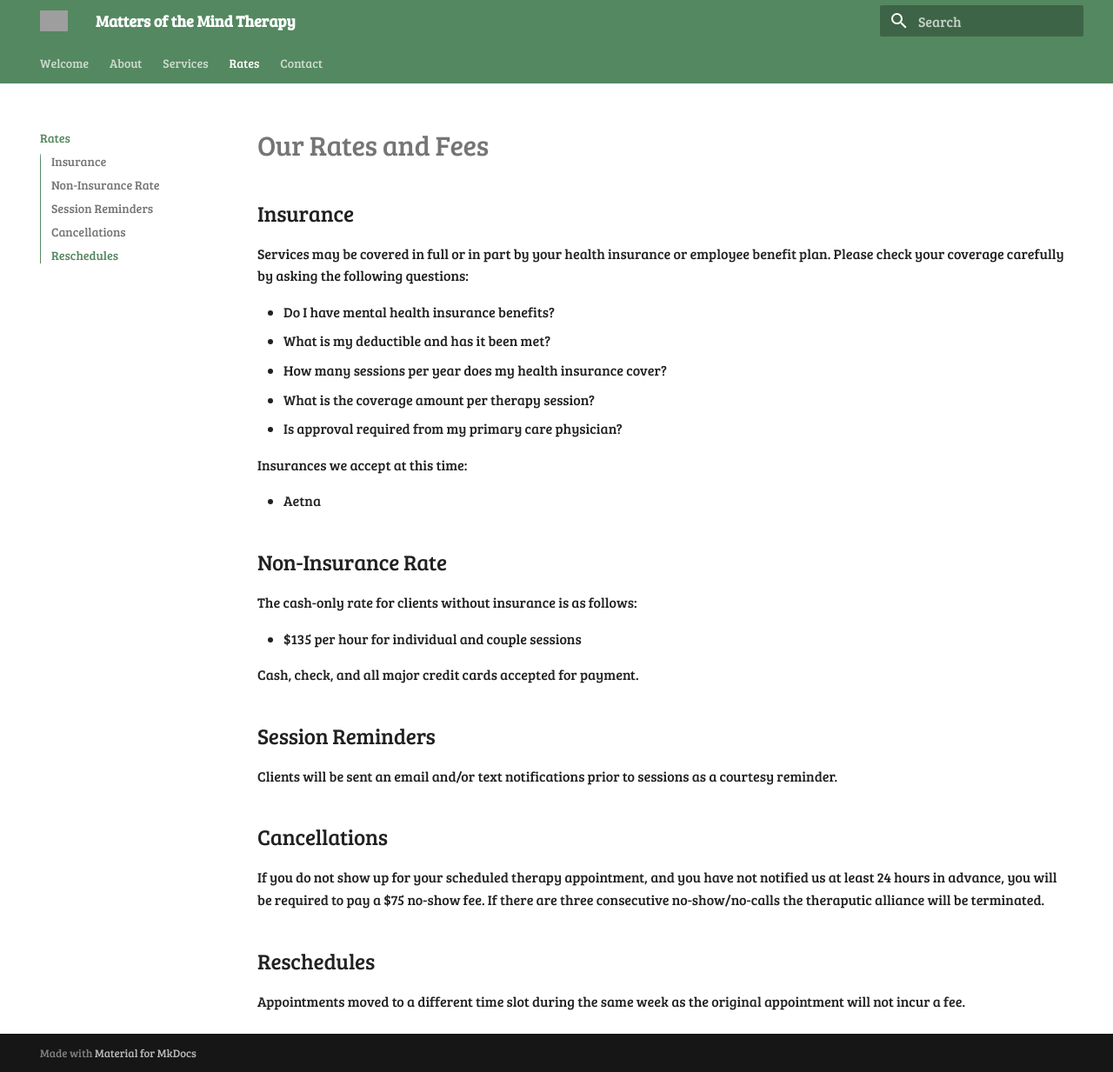
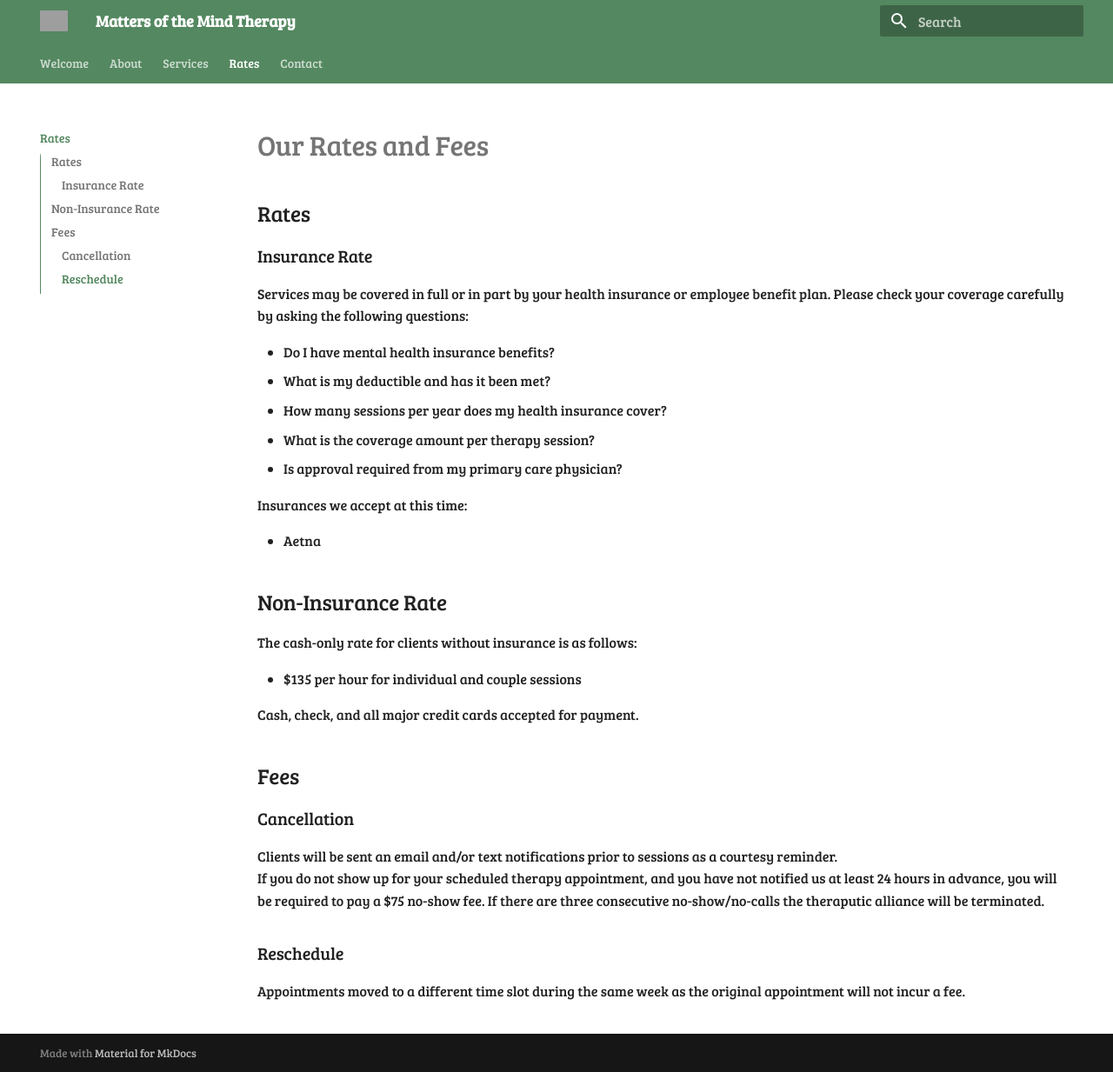
Before and after one commit to motm-therapy/website, an MkDocs documentation site: the page built from docs/rates.md, in a window 1280 px wide and 1233 px high. Shown: the whole window at 87% size. Built offline with MkDocs 1.6.1 and Material for MkDocs 9.7.7, drawn with Linux system fonts in a browser that asks for light colours; grey boxes are pictures that could not be loaded.

Commit message:
Update rates.md

```diff
--- a/docs/rates.md
+++ b/docs/rates.md
@@ -1,6 +1,8 @@
 # Our Rates and Fees
 
-## Insurance
+## Rates
+
+### Insurance Rate
 
 Services may be covered in full or in part by your health insurance or employee benefit plan.
 Please check your coverage carefully by asking the following questions:
@@ -23,14 +25,13 @@ The cash-only rate for clients without insurance is as follows:
 
 Cash, check, and all major credit cards accepted for payment.
 
-## Session Reminders
+## Fees
+
+### Cancellation
 
 Clients will be sent an email and/or text notifications prior to sessions as a courtesy reminder.
-
-## Cancellations
-
 If you do not show up for your scheduled therapy appointment, and you have not notified us at least 24 hours in advance, you will be required to pay a $75 no-show fee.  If there are three consecutive no-show/no-calls the theraputic alliance will be terminated.
 
-## Reschedules
+### Reschedule
 
 Appointments moved to a different time slot during the same week as the original appointment will not incur a fee.
```
